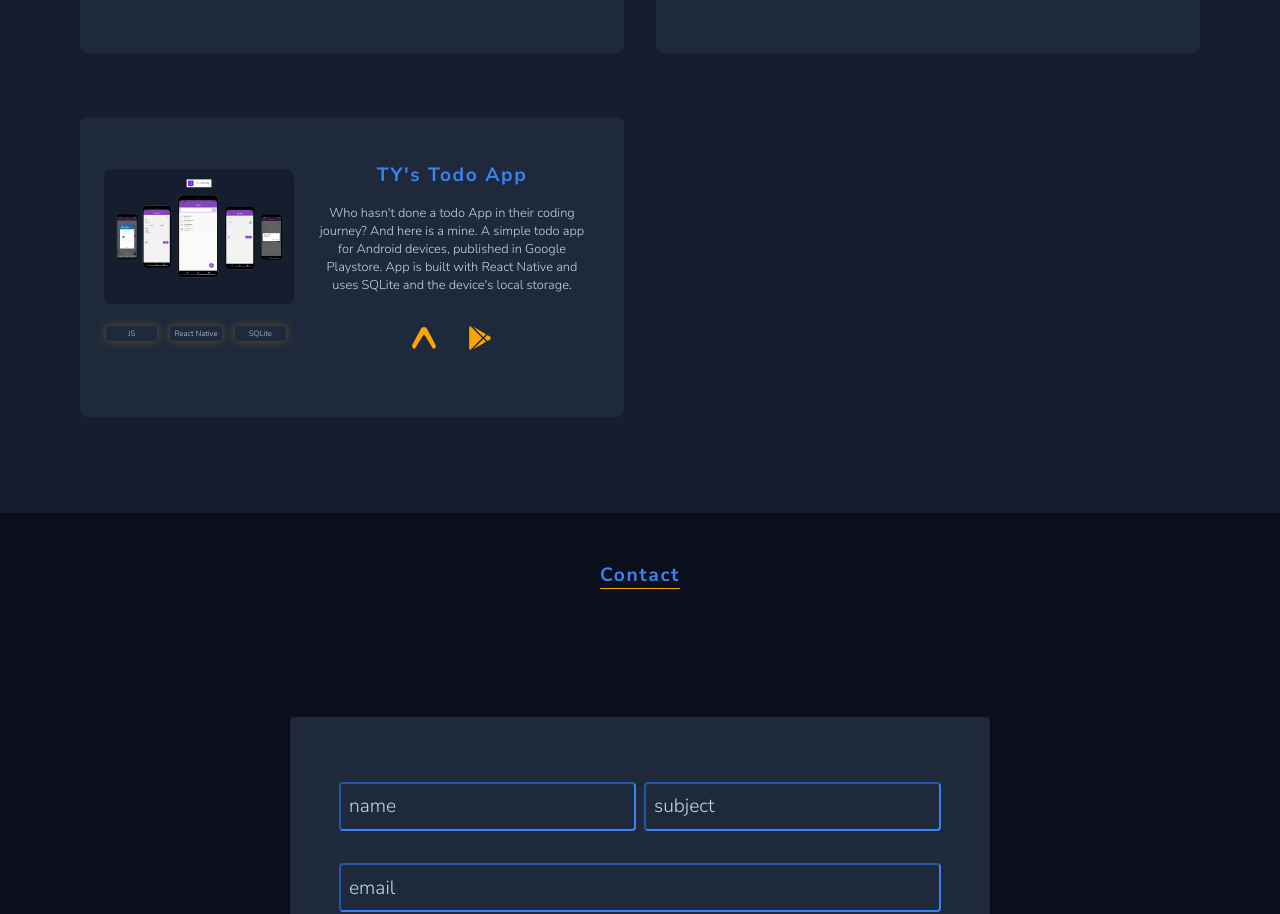
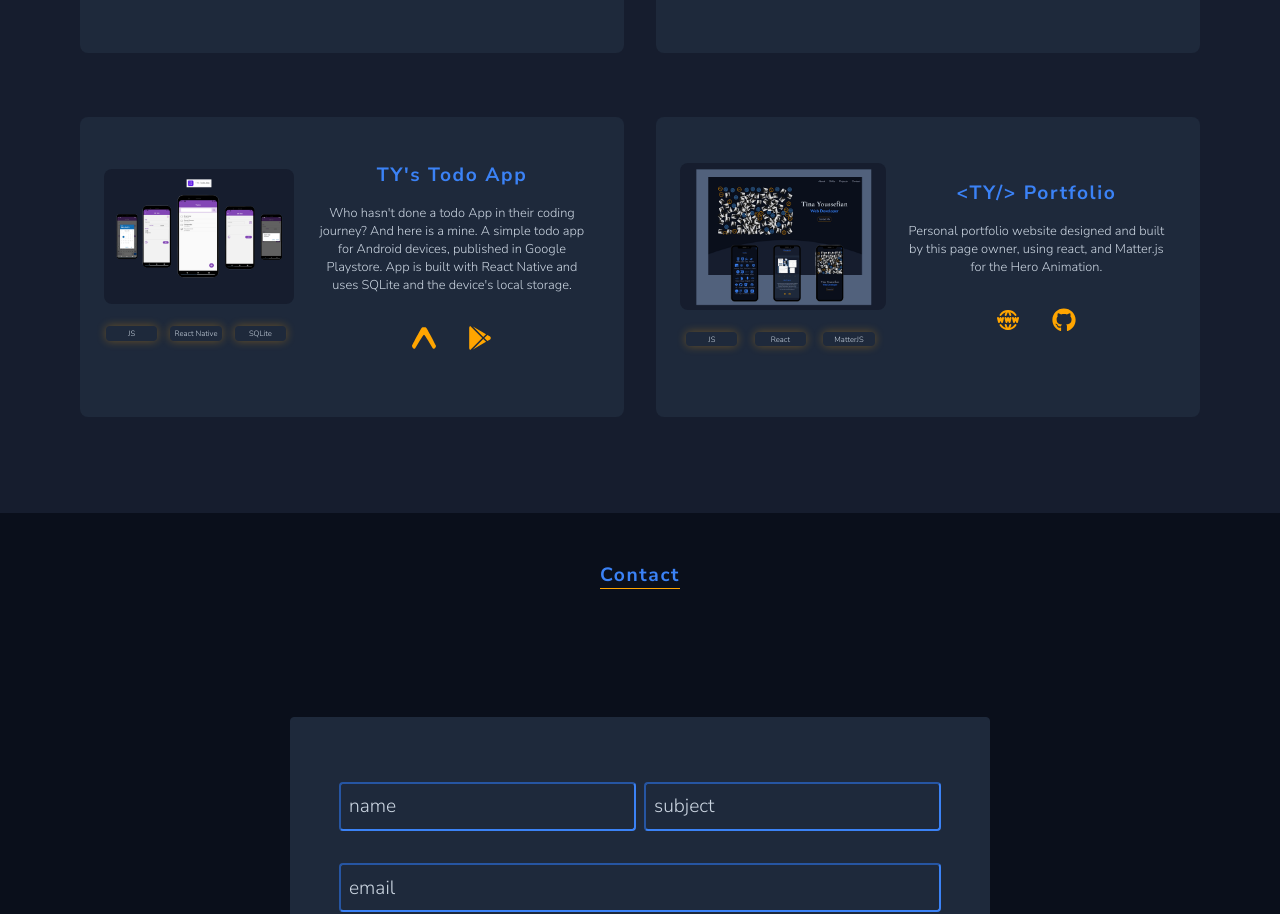
Before and after one commit to tyousofine/portfolio, a React (Create React App) app: page / in a window 1280 px wide. Shown: the part 2555-3469 px from the top of the page. Built offline with nearby package versions, Linux system fonts and the light colour scheme.

Commit message:
add project

```diff
--- a/src/components/Contact/index.js
+++ b/src/components/Contact/index.js
@@ -9,7 +9,7 @@ import { IoMdClose } from "react-icons/io";
 
 // component imports
 import SectionTitle from '../SectionTitle';
-import { TbDisabled } from 'react-icons/tb';
+
 
 export default function Contact() {
     const [name, setName] = useState('');
--- a/src/data/projects.js
+++ b/src/data/projects.js
@@ -1,6 +1,7 @@
 import onTrack from '../images/onTrack.png';
 import plugStreaming from '../images/PlugStreaming.png';
 import todoApp from '../images/todoApp.png';
+import portfolio from '../images/portfolio.png';
 
 export const projects = [{
     image: onTrack,
@@ -25,7 +26,18 @@ export const projects = [{
     description: "Who hasn't done a todo App in their coding journey? And here is a mine. A simple todo app for Android devices, published in Google Playstore. App is built with React Native and uses SQLite and the device's local storage.",
     expoSnack: "https://snack.expo.dev/@tyousofine/tystodoapp?platform=android",
     googlePlay: "http://play.google.com/store/apps/details?id=com.ty.creations.todo.app"
-}
+},
+
+{
+    image: portfolio,
+    title: "<TY/> Portfolio",
+    stack: ['JS', 'React', 'MatterJS'],
+    description: "Personal portfolio website designed and built by this page owner, using react, and Matter.js for the Hero Animation. ",
+    webLink: "https://tyoussefian.vercel.app",
+    codeLink: "https://github.com/tyousofine/portfolio"
+},
+
+
 
 
 ]
```
Also changed, not shown: src/images/portfolio.png (added).
